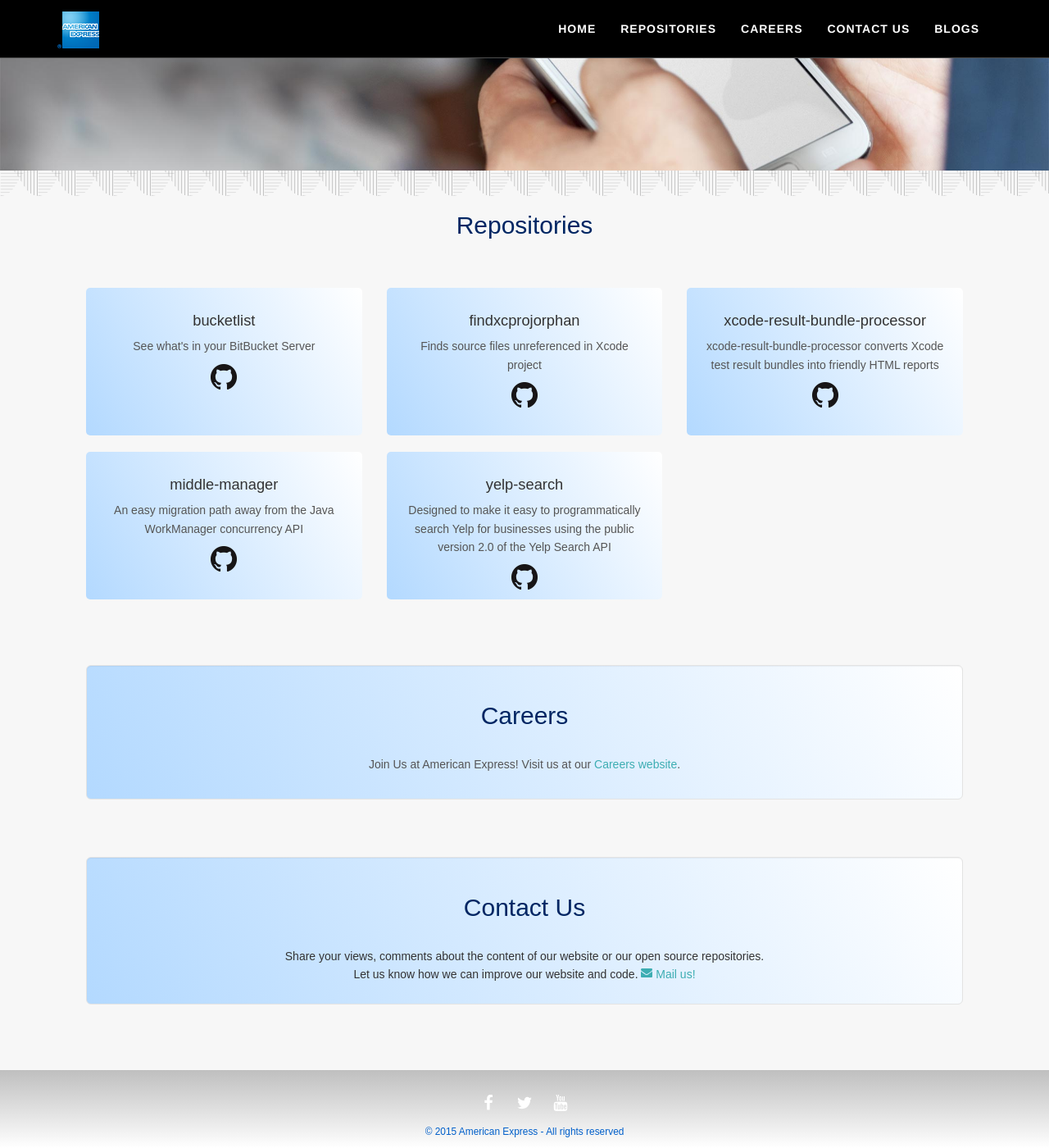
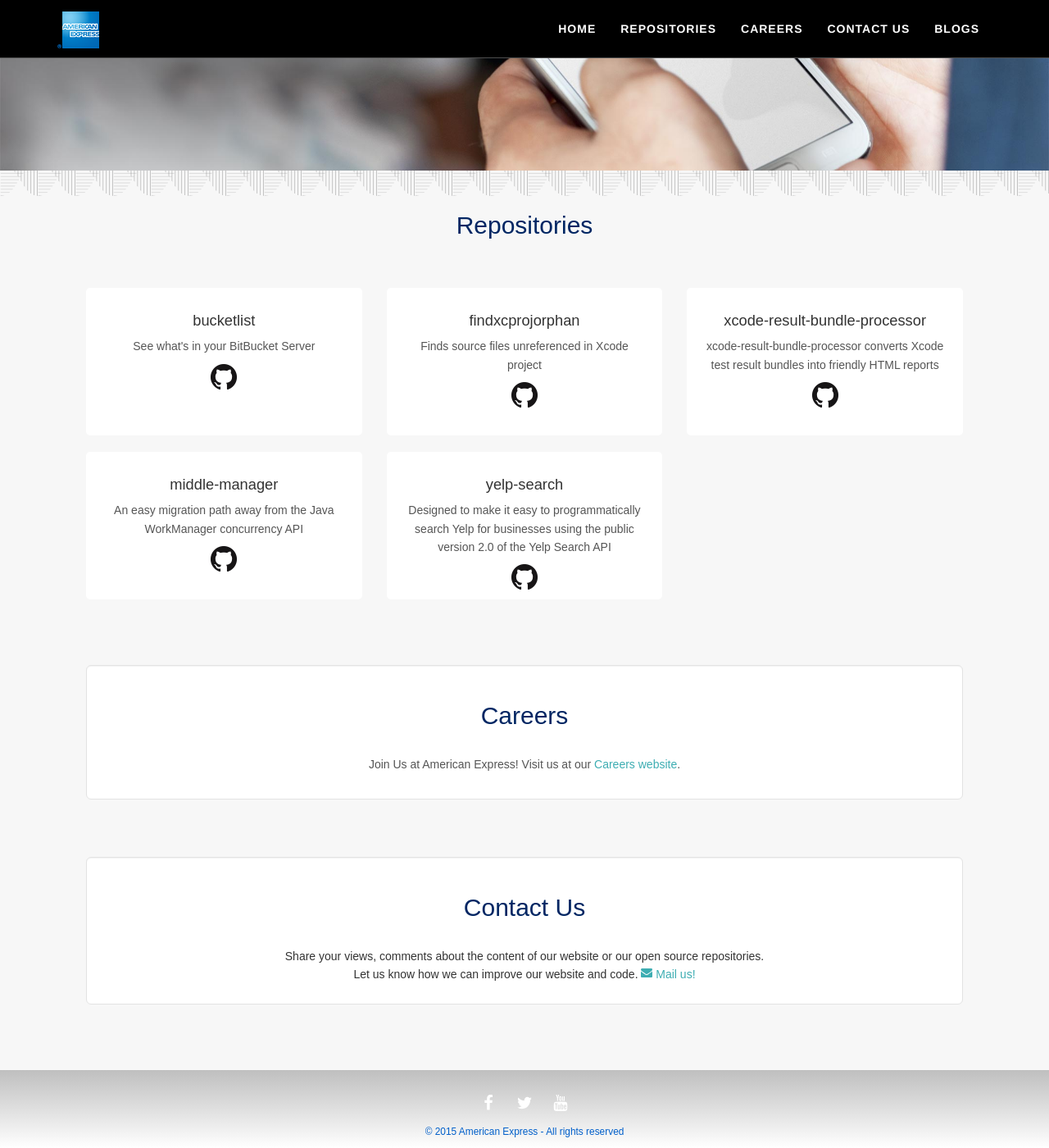
Before and after one commit to tuhingupta/tuhingupta.github.io, a Jekyll site: the page built from index.html, in a window 1280 px wide and 1400 px high, scrolled down 142 px. Shown: the whole window at 82% size. Built offline with Jekyll 4.4.1, drawn with Linux system fonts in a browser that asks for light colours; nearby versions of some CDN libraries.

Commit message:
backgrounds of the careers and contact us was updated

```diff
--- a/_scss/components/_careers.scss
+++ b/_scss/components/_careers.scss
@@ -18,5 +18,5 @@
 }
 
 .careerpanel {
-	background: $gradientbck;
+	background: $white;
 }
--- a/_scss/components/_contactus.scss
+++ b/_scss/components/_contactus.scss
@@ -14,7 +14,7 @@
 }
 
 .contactpanel{
-	background: $gradientbck;
+	background: $white;
 	margin-top: -5em;
 }
 
--- a/_scss/components/_repositories.scss
+++ b/_scss/components/_repositories.scss
@@ -8,7 +8,7 @@
     background: $white;
     text-align: center;
     border-radius: 5px;
-    background: $gradientbck;
+    background: $white;
 }
 
 .boxed-icon {
--- a/_scss/utils/_config.scss
+++ b/_scss/utils/_config.scss
@@ -30,7 +30,7 @@
 $careerlinkcolor: #3dadb2;
 $greyBackground: #f7f7f7;
 $mainhero: #002663;
-$gradcolor:linear-gradient(240deg,#FFF,#b3d9ff);
+
 
 
 /* Color usage */
@@ -41,7 +41,7 @@
 $colorBorder: $alto;
 $bckGrey: $greyBackground;
 $maintitle: $mainhero;
-$gradientbck: $gradcolor;
+
 
 /* Spacing
 -------------------------------*/
```
Also changed, not shown: css/main.css.
